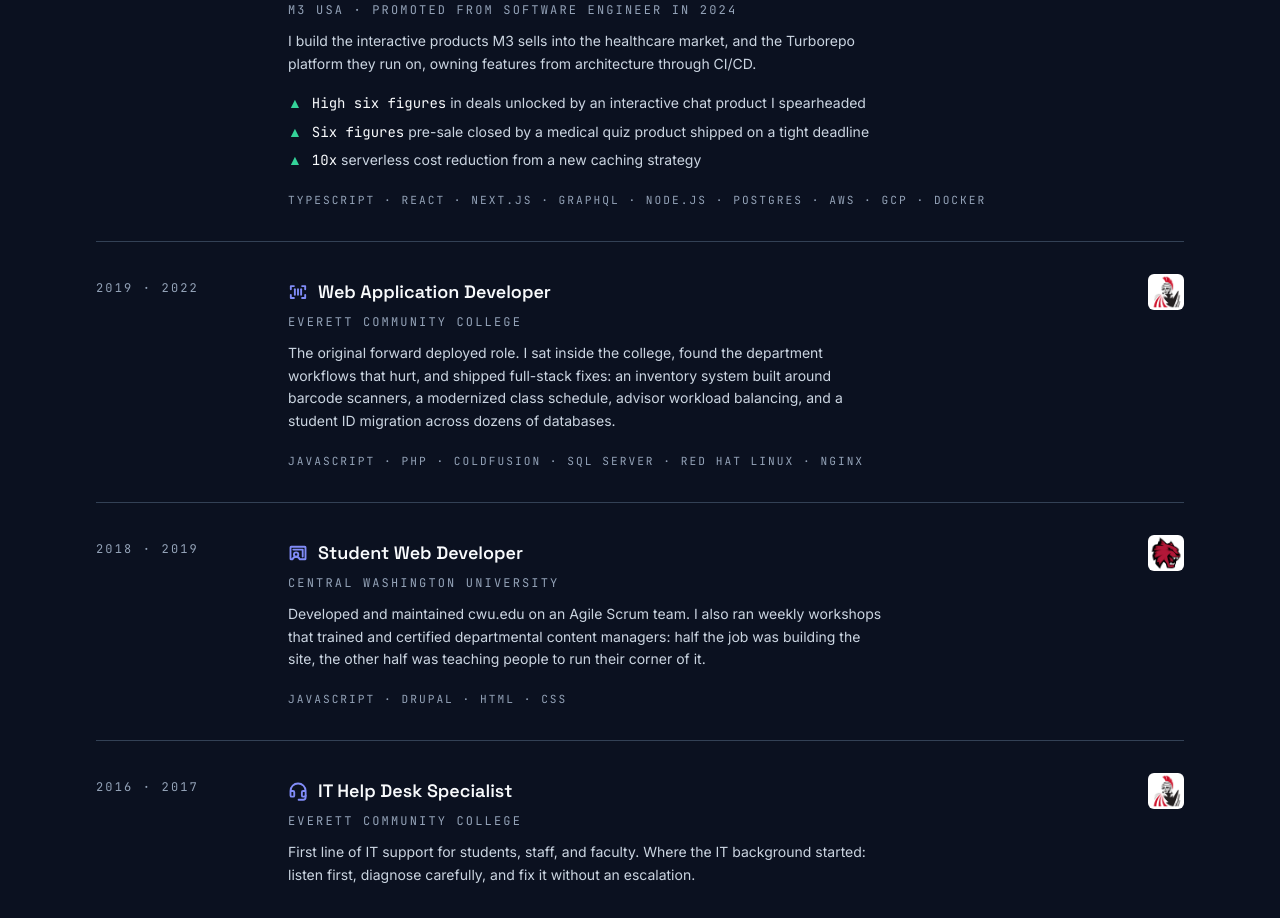
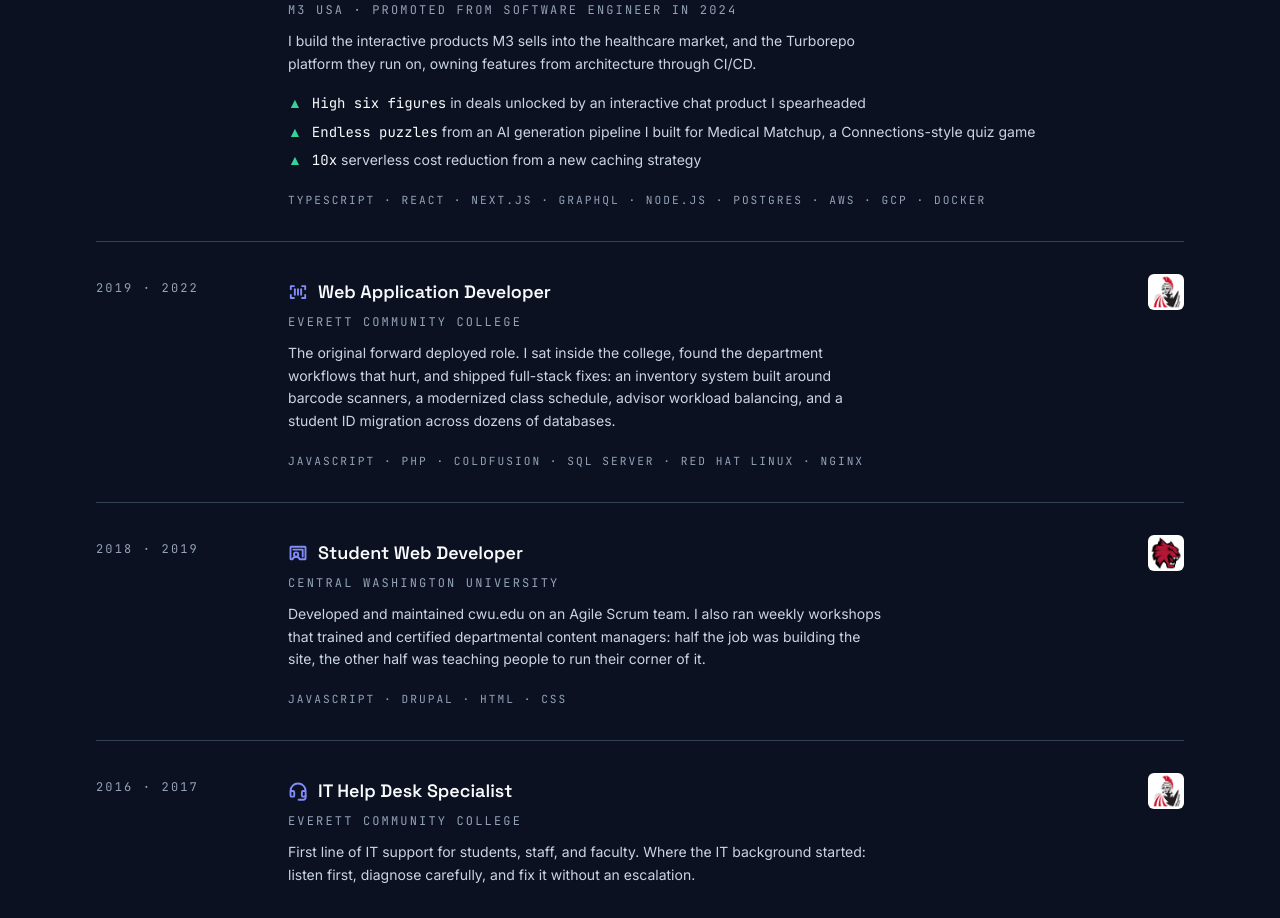
Before and after one commit to TrevorLeeman/trevorleeman.com, a Next.js app: page / in a window 1280 px wide. Shown: the part 2336-3254 px from the top of the page. Built offline with nearby package versions, Linux system fonts and the light colour scheme.

Commit message:
Highlight the Medical Matchup AI puzzle pipeline instead of a second revenue stat

```diff
--- a/src/components/homepage/Experience.tsx
+++ b/src/components/homepage/Experience.tsx
@@ -55,7 +55,10 @@
       'I build the interactive products M3 sells into the healthcare market, and the Turborepo platform they run on, owning features from architecture through CI/CD.',
     highlights: [
       { value: 'High six figures', label: 'in deals unlocked by an interactive chat product I spearheaded' },
-      { value: 'Six figures', label: 'pre-sale closed by a medical quiz product shipped on a tight deadline' },
+      {
+        value: 'Endless puzzles',
+        label: 'from an AI generation pipeline I built for Medical Matchup, a Connections-style quiz game',
+      },
       { value: '10x', label: 'serverless cost reduction from a new caching strategy' },
     ],
     stack: ['TypeScript', 'React', 'Next.js', 'GraphQL', 'Node.js', 'Postgres', 'AWS', 'GCP', 'Docker'],
```
